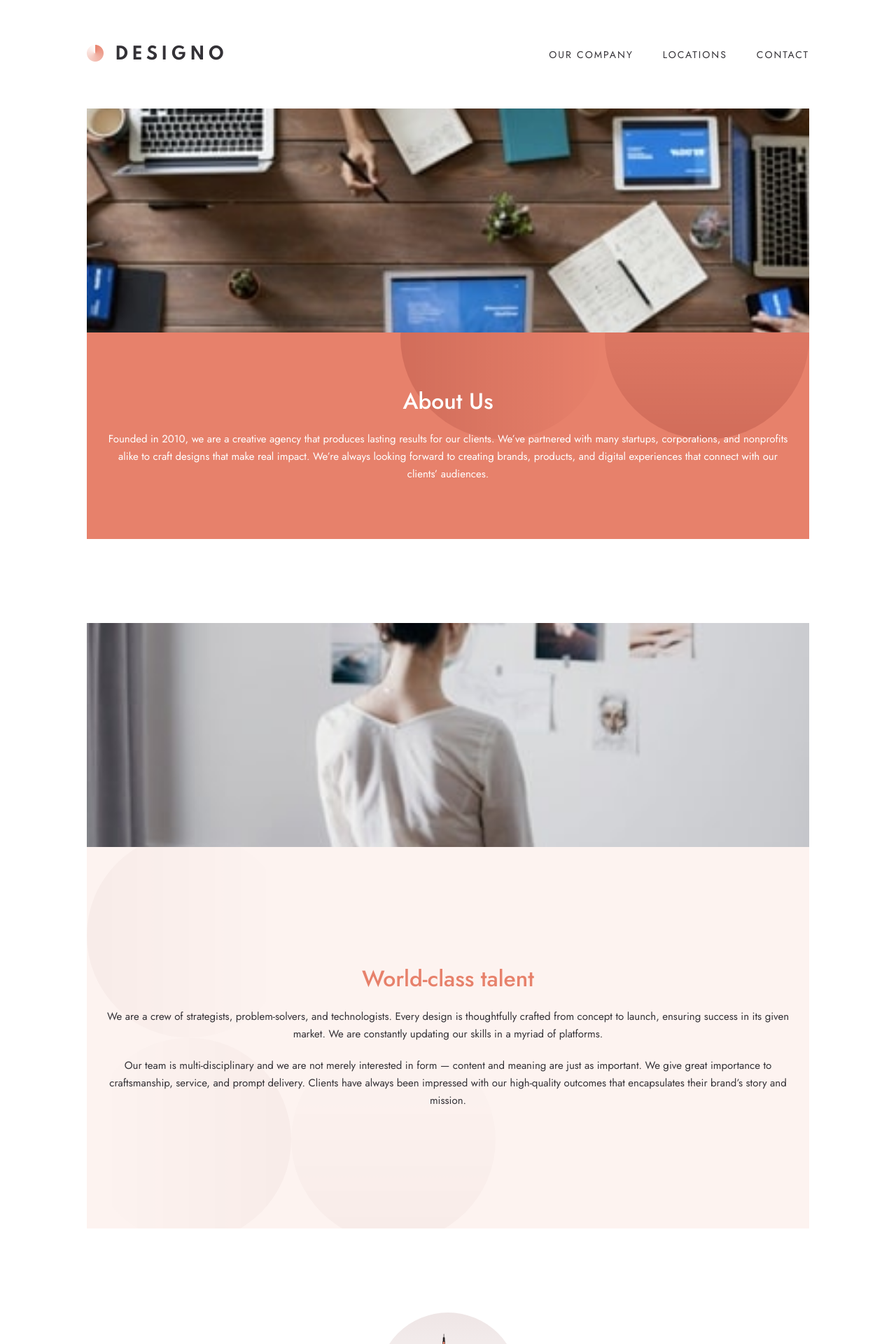
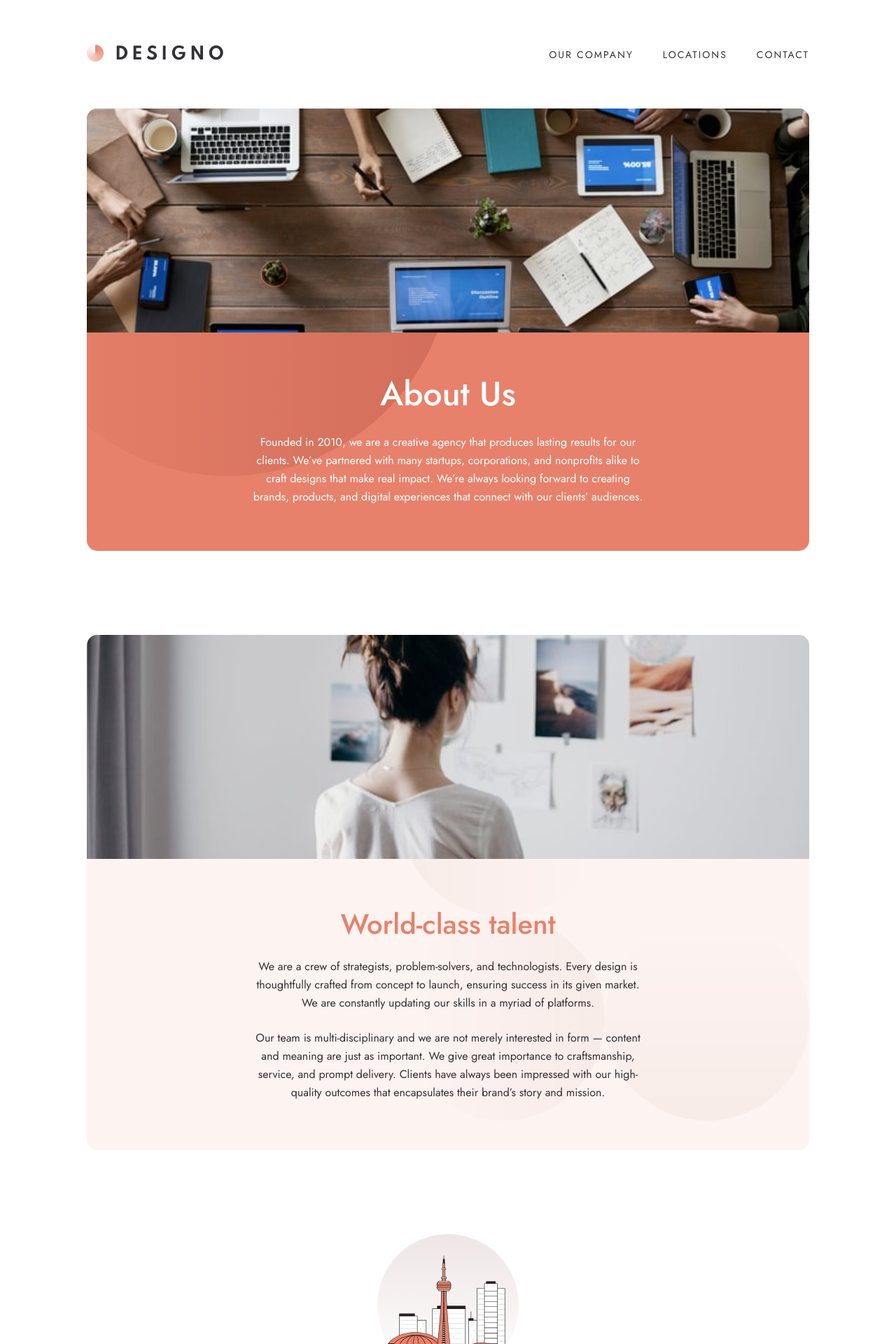
Before and after one commit to g-akca/designo, a React (Vite) app: page /#/about in a window 1280 px wide. Shown: the top 1920 px of the page at 70% size. Built offline with nearby package versions, Linux system fonts and the light colour scheme.

Commit message:
Add responsive images and update layout for HeroSection and StorySection

```diff
--- a/src/components/about/HeroSection.tsx
+++ b/src/components/about/HeroSection.tsx
@@ -1,19 +1,25 @@
-import heroImg from "/assets/about/mobile/image-about-hero.jpg";
+import mobileHeroImg from "/assets/about/mobile/image-about-hero.jpg";
+import tabletHeroImg from "/assets/about/tablet/image-about-hero.jpg";
 
 function HeroSection() {
   return (
     <div
       className="
         bg-peach bg-[url('/assets/about/mobile/bg-pattern-hero-about-mobile.svg')]
-        bg-position-[right_180px] bg-no-repeat flex flex-col
+        bg-position-[right_180px] bg-no-repeat flex flex-col overflow-hidden tablet:rounded-[15px]
+        tablet:bg-[url('/assets/about/desktop/bg-pattern-hero-about-desktop.svg')]
+        tablet:bg-position-[-118px_-115px]
       "
     >
-      <img src={heroImg} alt="" className="h-80 object-cover" />
+      <picture>
+        <source media="(min-width: 768px)" srcSet={tabletHeroImg} />
+        <img src={mobileHeroImg} alt="" className="h-80 w-full object-cover" />
+      </picture>
 
-      <div className="px-6 py-20 flex flex-col gap-6 items-center text-center text-white">
-        <h1 className="font-medium text-[32px] leading-9">About Us</h1>
+      <div className="max-w-140 self-center px-6 py-20 flex flex-col gap-6 items-center text-center text-white tablet:py-16 tablet:px-0 tablet:gap-8">
+        <h1 className="font-medium text-[32px] leading-9 tablet:text-[48px] tablet:leading-12">About Us</h1>
 
-        <p className="text-[15px] leading-6.25">
+        <p className="text-[15px] leading-6.25 tablet:text-base tablet:leading-base">
           Founded in 2010, we are a creative agency that produces lasting results for our clients.
           We’ve partnered with many startups, corporations, and nonprofits alike to craft designs
           that make real impact. We’re always looking forward to creating brands, products, and
--- a/src/components/about/StorySection.tsx
+++ b/src/components/about/StorySection.tsx
@@ -2,29 +2,38 @@ type StorySectionProps = {
   heading: string;
   story: string;
   image: string;
+  tabletImage: string;
 };
 
-function StorySection({ heading, story, image }: StorySectionProps) {
+function StorySection({ heading, story, image, tabletImage }: StorySectionProps) {
   const paragraphs = story
     .split(/<br\s*\/?>/i)
     .map((paragraph) => paragraph.trim())
     .filter(Boolean);
 
   return (
-    <div className="flex flex-col bg-[#FDF3F0]">
-      <img src={image} alt="" className="h-80 object-cover" />
+    <div
+      className="
+        flex flex-col bg-[#FDF3F0] bg-[url('/assets/shared/desktop/bg-pattern-three-circles.svg')]
+        bg-position-[left_320px] bg-no-repeat overflow-hidden tablet:rounded-[15px] tablet:bg-position-[right_110px]
+      "
+    >
+      <picture>
+        <source media="(min-width: 768px)" srcSet={tabletImage} />
+        <img src={image} alt="" className="h-80 w-full object-cover" />
+      </picture>
 
       <div
         className="
-          bg-[url('/assets/shared/desktop/bg-pattern-three-circles.svg')] bg-left bg-no-repeat px-6
-          py-12 min-h-136.25 flex flex-col items-center justify-center gap-6 text-center
+          px-6 py-12 min-h-136.25 max-w-143 self-center flex flex-col items-center justify-center
+          gap-6 text-center tablet:py-17 tablet:px-0 tablet:min-h-104
         "
       >
-        <h2 className="text-[32px] leading-9 font-medium text-peach">{heading}</h2>
+        <h2 className="text-[32px] leading-9 font-medium text-peach tablet:text-[40px] tablet:leading-12">{heading}</h2>
 
-        <div className="flex flex-col gap-5">
+        <div className="flex flex-col gap-5 tablet:gap-6">
           {paragraphs.map((paragraph, index) => (
-            <p key={`${heading}-${index}`} className="text-[15px] leading-6.25 whitespace-pre-line">
+            <p key={`${heading}-${index}`} className="text-[15px] leading-6.25 whitespace-pre-line tablet:text-base tablet:leading-base">
               {paragraph}
             </p>
           ))}
--- a/src/pages/About.tsx
+++ b/src/pages/About.tsx
@@ -2,7 +2,9 @@ import HeroSection from "../components/about/HeroSection";
 import StorySection from "../components/about/StorySection";
 import LocationsSection from "../components/shared/LocationsSection";
 import worldClassImg from "/assets/about/mobile/image-world-class-talent.jpg";
+import tabletWorldClassImg from "/assets/about/tablet/image-world-class-talent.jpg";
 import realDealImg from "/assets/about/mobile/image-real-deal.jpg";
+import tabletRealDealImg from "/assets/about/tablet/image-real-deal.jpg";
 
 function About() {
   return (
@@ -14,6 +16,7 @@ function About() {
           heading="World-class talent"
           story="We are a crew of strategists, problem-solvers, and technologists. Every design is thoughtfully crafted from concept to launch, ensuring success in its given market. We are constantly updating our skills in a myriad of platforms. <br /> <br /> Our team is multi-disciplinary and we are not merely interested in form — content and meaning are just as important. We give great importance to craftsmanship, service, and prompt delivery. Clients have always been impressed with our high-quality outcomes that encapsulates their brand’s story and mission."
           image={worldClassImg}
+          tabletImage={tabletWorldClassImg}
         />
       </div>
 
@@ -23,6 +26,7 @@ function About() {
         heading="The real deal"
         story="As strategic partners in our clients’ businesses, we are ready to take on any challenge as our own. Solving real problems require empathy and collaboration, and we strive to bring a fresh perspective to every opportunity. We make design and technology more accessible and give you tools to measure success. <br /> <br /> We are visual storytellers in appealing and captivating ways. By combining business and marketing strategies, we inspire audiences to take action and drive real results."
         image={realDealImg}
+        tabletImage={tabletRealDealImg}
       />
     </div>
   )
```
